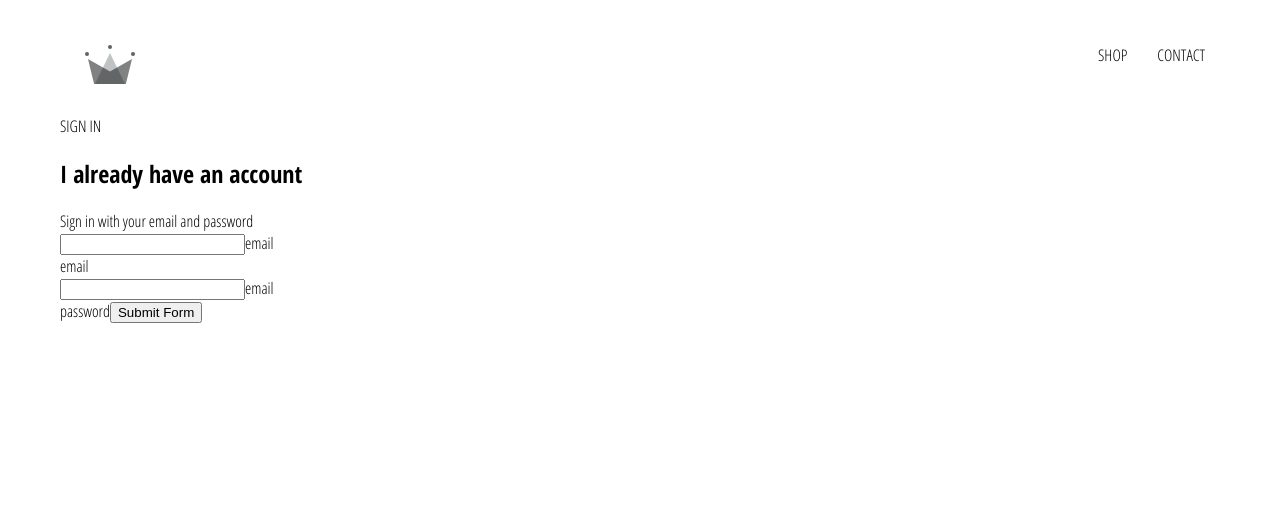
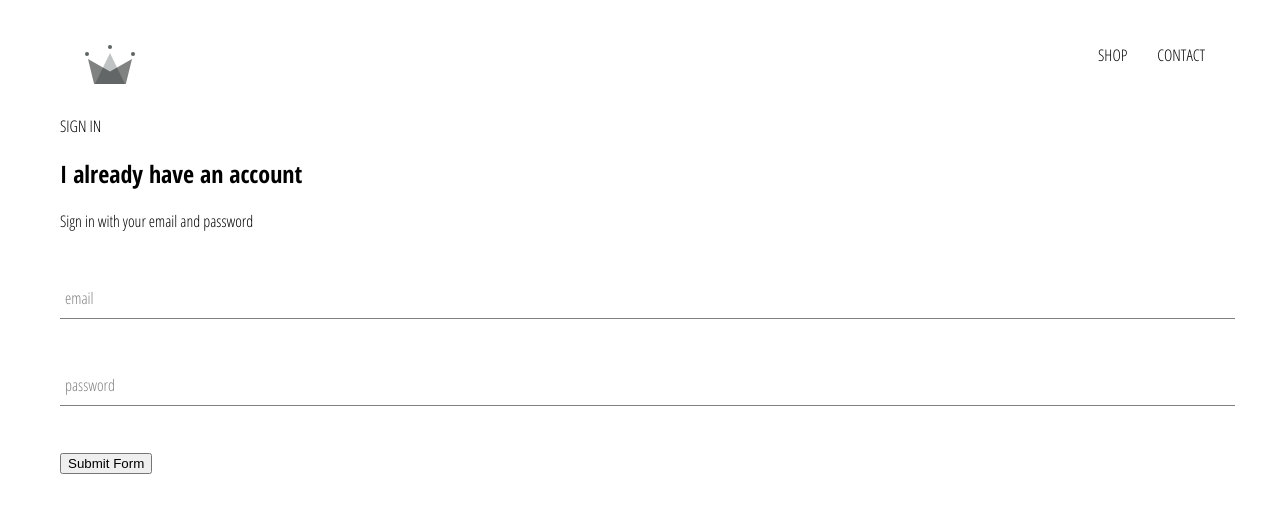
Before and after one commit to LionSnarl/ecom, a React (Create React App) app in the folder ecommerce/: page /signin in a window 1280 px wide. Shown: the top 512 px of the page. Built offline with nearby package versions, Linux system fonts and the light colour scheme; the HTML template or start-up script is replaced by a standard one.

Commit message:
adding stylization components

```diff
--- a/ecommerce/src/components/form-input/form-input.styles.scss
+++ b/ecommerce/src/components/form-input/form-input.styles.scss
@@ -0,0 +1,54 @@
+$sub-color: grey;
+$main-color: black;
+
+@mixin shrinkLabel {
+  top: -14px;
+  font-size: 12px;
+  color: $main-color;
+}
+
+.group {
+  position: relative;
+  margin: 45px 0;
+
+  .form-input {
+    background: none;
+    background-color: white;
+    color: $sub-color;
+    font-size: 18px;
+    padding: 10px 10px 10px 5px;
+    display: block;
+    width: 100%;
+    border: none;
+    border-radius: 0;
+    border-bottom: 1px solid $sub-color;
+    margin: 25px 0;
+
+    &:focus {
+      outline: none;
+    }
+
+    &:focus ~ .form-input-label {
+      @include shrinkLabel();
+    }
+  }
+
+  input[type='password'] {
+    letter-spacing: 0.3em;
+  }
+
+  .form-input-label {
+    color: $sub-color;
+    font-size: 16px;
+    font-weight: normal;
+    position: absolute;
+    pointer-events: none;
+    left: 5px;
+    top: 10px;
+    transition: 300ms ease all;
+
+    &.shrink {
+      @include shrinkLabel();
+    }
+  }
+}
--- a/ecommerce/src/components/sign-in/sign-in.component.jsx
+++ b/ecommerce/src/components/sign-in/sign-in.component.jsx
@@ -34,16 +34,14 @@
             label="email"
             required
           />
-          <label>email</label>
           <FormInput
             name="password"
             type="password"
             value={this.state.password}
             handleChange={this.handleChange}
-            label="email"
+            label="password"
             required
           />
-          <label>password</label>
           <input type="submit" value="Submit Form" />
         </form>
       </div>
```
